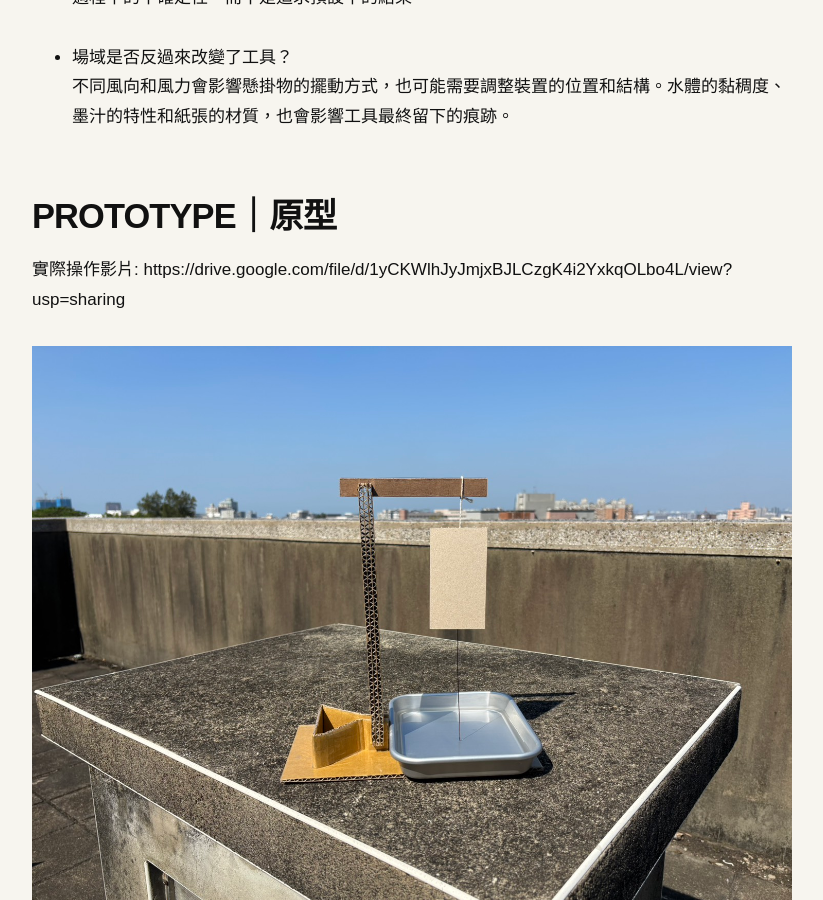
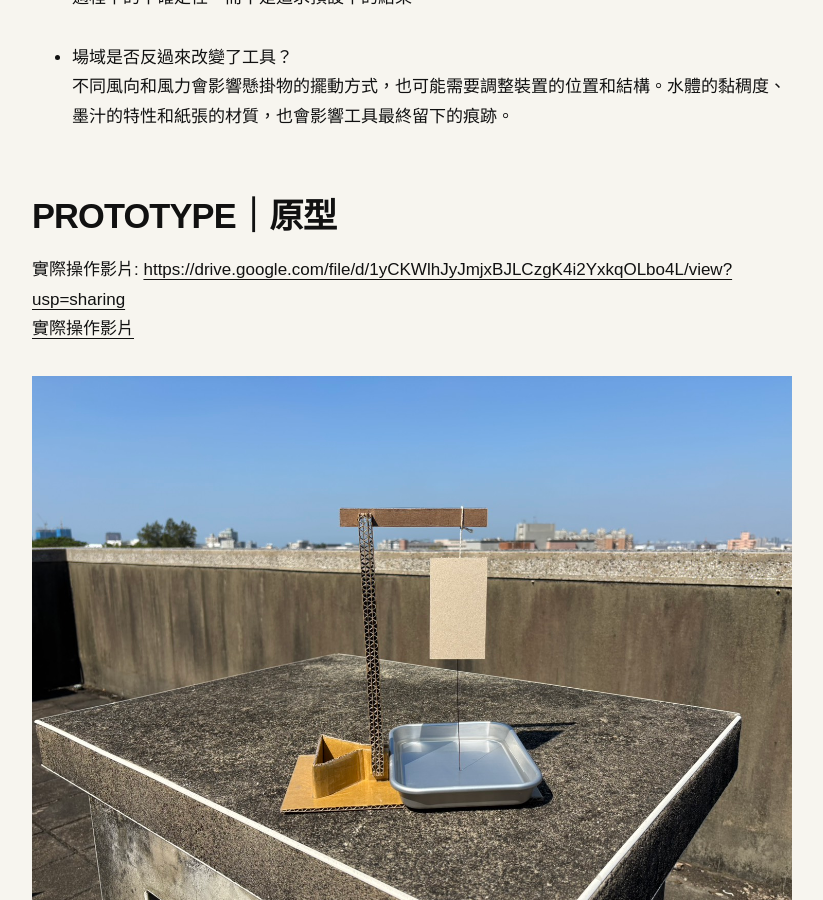
Before and after one commit to liki1928/fieldworkarchive, a Jekyll site: the page built from weeks/week-09.md, in a window 1280 px wide and 900 px high, scrolled down 1200 px. Shown: the whole window, without its empty margins (48-871 px from the left). Built offline with Jekyll 4.4.1, drawn with Linux system fonts in a browser that asks for light colours.

Commit message:
Update week-09.md

```diff
--- a/weeks/week-09.md
+++ b/weeks/week-09.md
@@ -34,7 +34,8 @@ permalink: /weeks/week-09/
 ## PROTOTYPE｜原型
 <!-- 放入草圖、結構圖、介面畫面、製作過程及實際測試照片。 -->
 <!-- 若有影片、聲音或互動版本，請附上連結。 -->
-實際操作影片: https://drive.google.com/file/d/1yCKWlhJyJmjxBJLCzgK4i2YxkqOLbo4L/view?usp=sharing
+實際操作影片: <https://drive.google.com/file/d/1yCKWlhJyJmjxBJLCzgK4i2YxkqOLbo4L/view?usp=sharing> <br>
+[實際操作影片]([網址](https://drive.google.com/file/d/1yCKWlhJyJmjxBJLCzgK4i2YxkqOLbo4L/view?usp=sharing) "實際操作影片") <br>
 ![圖ㄧ]({{ '/assets/images/w09-1.jpg' | relative_url }})
 ![圖二]({{ '/assets/images/w09-2.jpg' | relative_url }})
 ![圖三]({{ '/assets/images/w09-3.jpg' | relative_url }})
```
